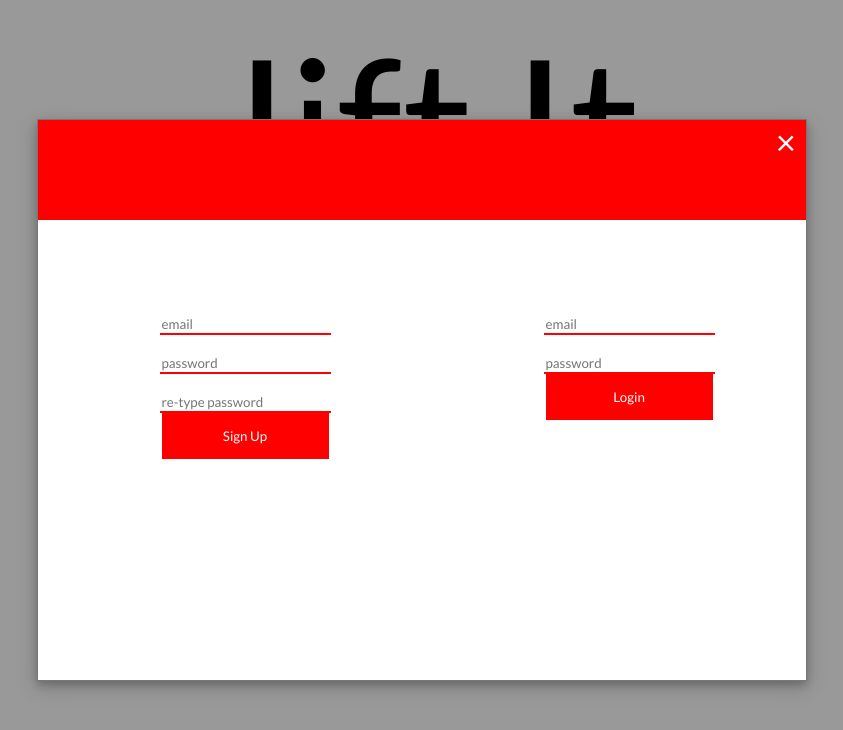
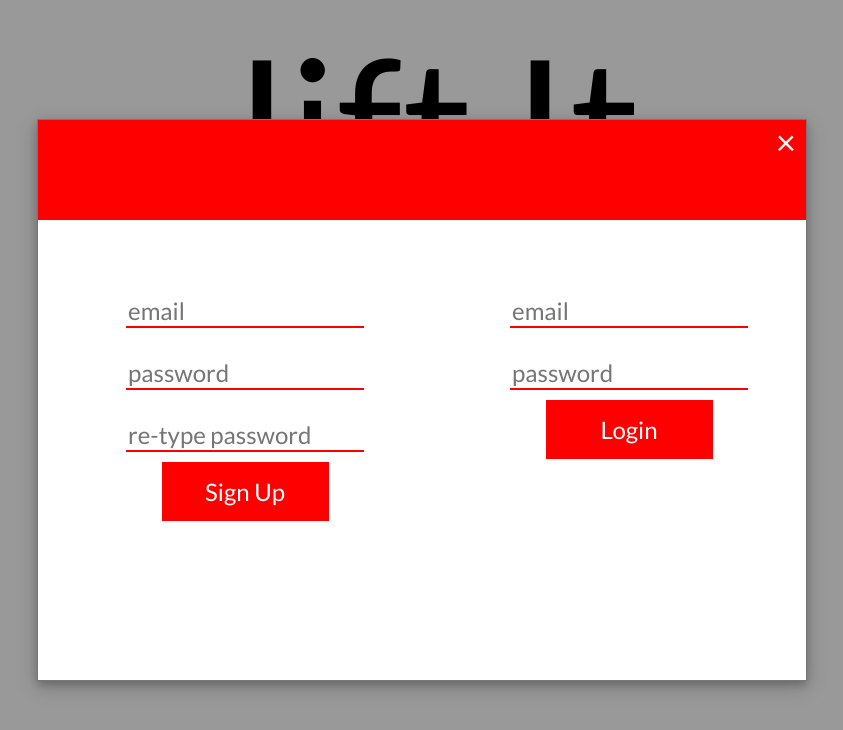
Before and after one commit to MagnusFrater/GiftExchange, a plain HTML site: page src/index.html in a window 1280 px wide. Both pictures are taken after a click on the link "Sign Up". Shown: the whole page, without its empty margins (218-1061 px from the left). Drawn offline with Linux system fonts and the light colour scheme; no server answers.

Commit message:
updates to look of website

```diff
--- a/src/style/home.css
+++ b/src/style/home.css
@@ -1,7 +1,50 @@
 ul {
-    overflow: auto;
+    overflow: inherit;
     list-style-type: none;
     height: 100%
     width: 100%;
     text-align: center;
 }
+
+input {
+    width: 80%;
+    padding-top: 20px;
+    border: none;
+    border-bottom: 2px solid red;
+    font-size: 2.5rem;
+    outline: none;
+    margin-bottom: 10px;
+}
+
+.button {
+	width: 100%;
+	text-align: center;
+}
+
+#list1, #list2 {
+  display: table-cell;
+    height: 200px;
+    padding-right: 10px;
+
+}
+
+#updateprofile, #startgifting, #logout {
+    text-align: center;
+    cursor: pointer;
+    background-color: red;
+    border: none;
+    color: white;
+    padding: 15px 32px;
+    text-decoration: none;
+    display: inline-block;
+    font-size: 16px;
+}
+
+#updateprofile {
+	width: 80%;
+
+}
+.profile {
+	text-align: center;
+	width: 100%;
+}
--- a/src/style/index.css
+++ b/src/style/index.css
@@ -27,14 +27,17 @@ ul {
   display: table-cell;
     height: 200px;
     padding-right: 10px;
-    padding-top: 60px;
+    padding-top: 40px;
 }
 
 input {
-    width: 50%;
+    width: 70%;
     padding-top: 20px;
     border: none;
     border-bottom: 2px solid red;
+    outline: none;
+    font-size: 1.5rem;
+    margin-bottom: 10px;
 }
 
 #signup, #login {
@@ -46,4 +49,5 @@ input {
     text-decoration: none;
     background-color: red;
     cursor: pointer;
+    font-size: 1.5rem;
 }
```
Also changed, not shown: src/page/home.html (+14 -4 lines).
